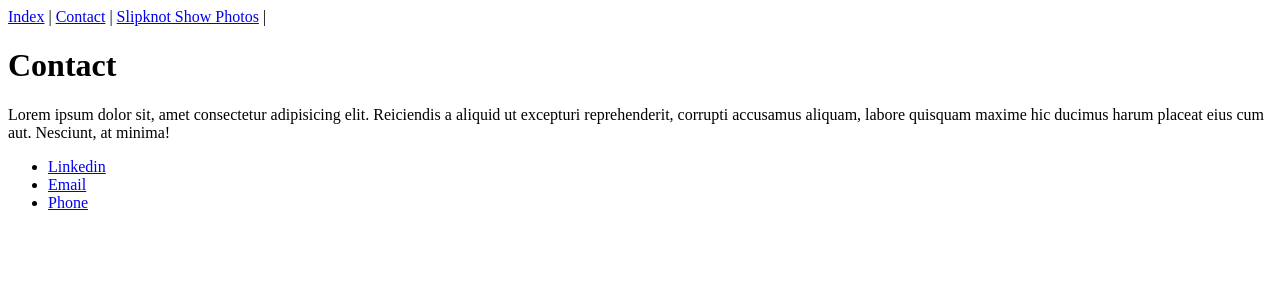
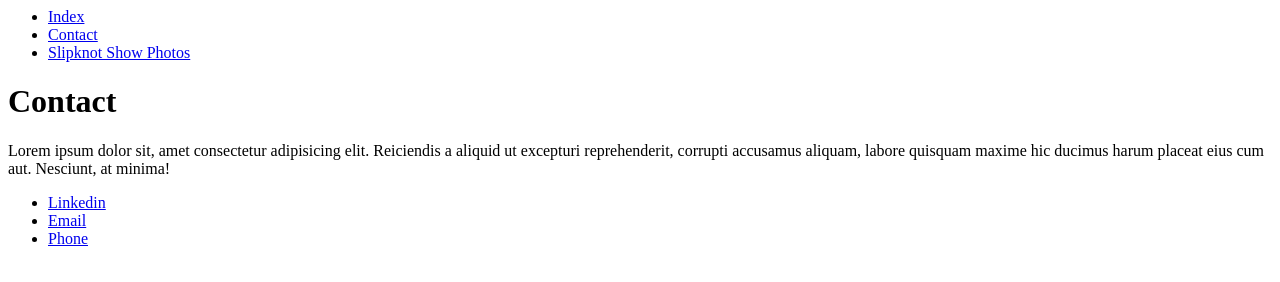
Before and after one commit to adlascio-instructor/w1d2-html-exercise-Moizes42, a plain HTML site: page contact.html in a window 1280 px wide. Drawn offline with Linux system fonts and the light colour scheme.

Commit message:
Adding the ul and li to the nav 'cause I forgot!

```diff
--- a/contact.html
+++ b/contact.html
@@ -2,9 +2,11 @@
     <body>
 
         <nav>
-            <a href="index.html">Index</a> |
-            <a href="contact.html">Contact</a> |
-            <a href="files/images.html">Slipknot Show Photos</a> |
+            <ul>
+               <li><a href="index.html">Index</a></li>
+               <li><a href="contact.html">Contact</a></li>
+               <li><a href="files/images.html">Slipknot Show Photos</a></li>
+               </ul>
         </nav>
 
         <h1>Contact
```
Also changed, not shown: files/images.html (+5 -3 lines), index.html (+5 -3 lines).
